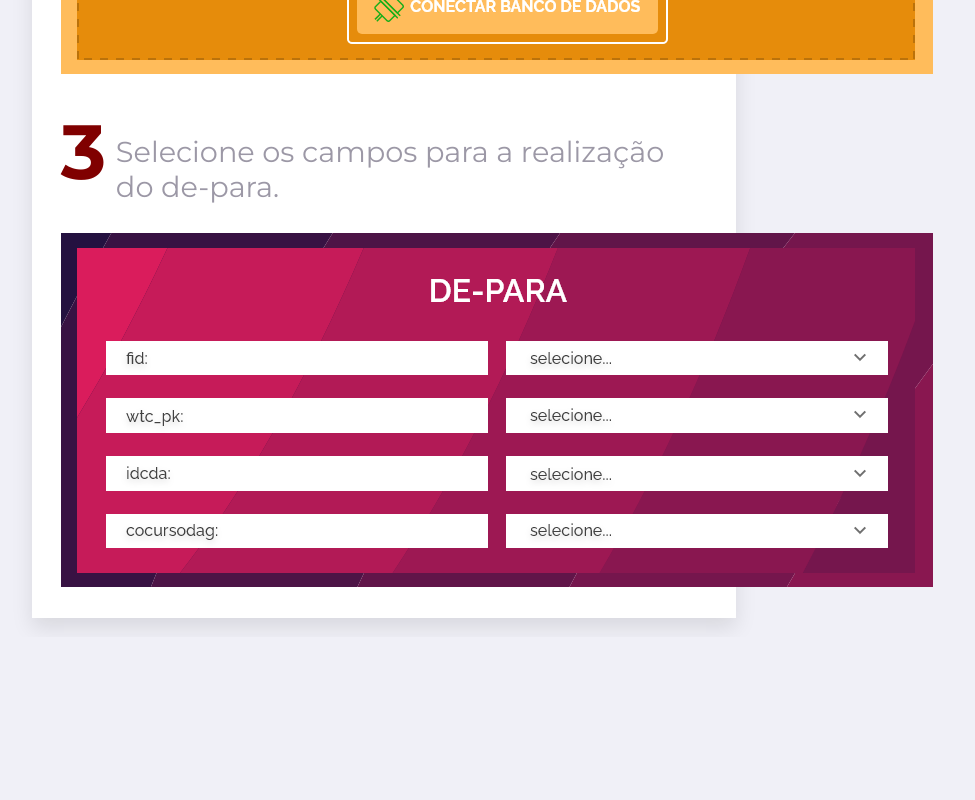
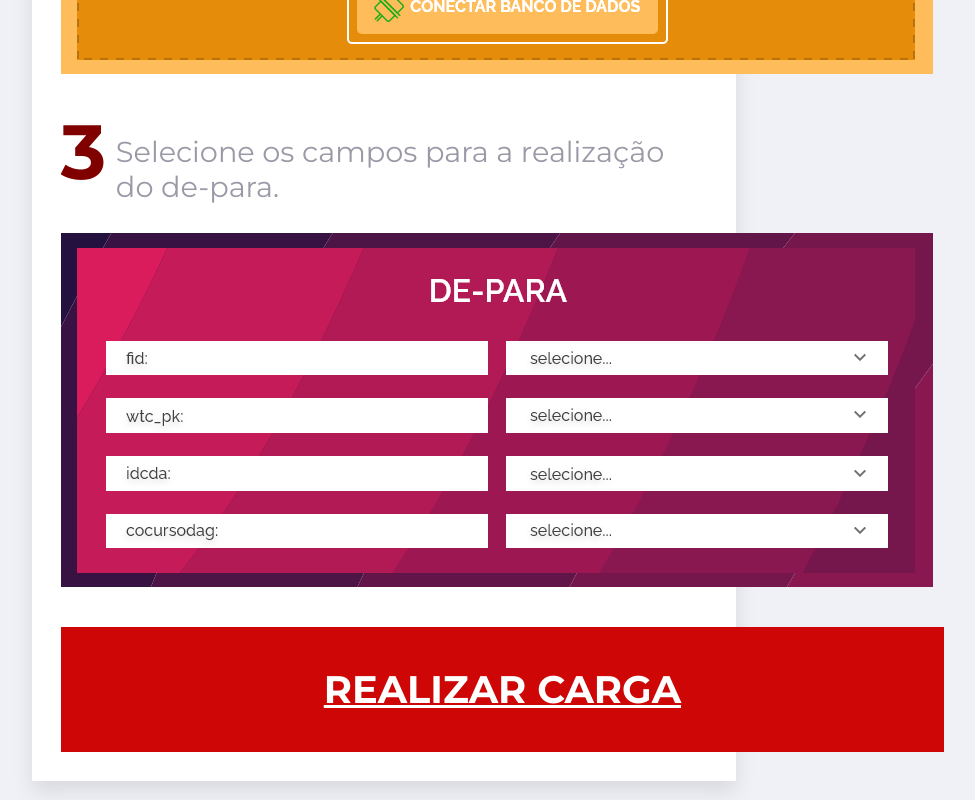
Before and after one commit to BureauTech/Mini-ETL-Shapefile-to-PostGis, a React (Create React App) app in the folder web/: page /shape in a window 1280 px wide. Shown: the part 1421-2221 px from the top of the page, without its empty margins (256-1231 px from the left). Before the commit the page ends 2058 px from the top, so only its background shows below. Built offline with nearby package versions, Linux system fonts and the light colour scheme.

Commit message:
submit button finished

```diff
--- a/web/src/pages/Home/index.js
+++ b/web/src/pages/Home/index.js
@@ -18,7 +18,7 @@ function Home() {
 
       <div className="main-container">
         <div className="shape-header">
-          <p>SHAPEFILE para POSTGREE</p>
+          <p>SHAPEFILE para POSTGIS</p>
           <span>Importe seus arquivos SHAPEFILE para seu banco de dados POSTGRESQL com segurança e confiabilidade.</span>
         </div>
 
@@ -29,7 +29,7 @@ function Home() {
         </div>
 
         <div className="post-header">
-          <p>POSTGREE para SHAPEFILE</p>
+          <p>POSTGIS para SHAPEFILE</p>
           <span>Gere arquivos SHAPEFILE do seu banco de dados POSTGRESQL com segurança e confiabilidade.</span>
         </div>
 
--- a/web/src/pages/Postgis/index.js
+++ b/web/src/pages/Postgis/index.js
@@ -1,4 +1,5 @@
 import React from "react";
+import {Link} from 'react-router-dom';
 
 //Components
 import Header from '../../components/Header';
@@ -19,7 +20,7 @@ function Post() {
       <div className="main-container">
         <div className="post-step1-header">
           <p>1</p>
-          <span> Carregue seus arquivos SHP para seu banco de dados POSTGRESQL com segurança.</span>
+          <span> Gere arquivos SHAPEFILE do seu banco de dados POSTGRESQL com segurança e confiabilidade.</span>
         </div>
 
         <div className="post-step1-button">
@@ -44,6 +45,10 @@ function Post() {
           <img src={postStep3} alt="Shape-Button"/>
         </div>
 
+        <Link to="/" className="post-send-button">
+          REALIZAR CARGA
+        </Link>
+
 
 
       </div>
--- a/web/src/pages/Postgis/styles.css
+++ b/web/src/pages/Postgis/styles.css
@@ -102,3 +102,22 @@
 .post-step3-button {
     display: block;
 }
+
+.post-send-button {
+    flex: 1;
+    display: flex;
+
+    margin: 4rem 0 0 0;
+
+    align-items: center;
+    justify-content: center;
+    text-align: center;
+
+    height: 125px;
+    width: 92rem;
+
+    background: #06a6ce;
+
+    font: 700 4.0rem Montserrat;
+    color: #fff;
+}
--- a/web/src/pages/Shape/index.js
+++ b/web/src/pages/Shape/index.js
@@ -1,4 +1,5 @@
 import React from "react";
+import {Link} from 'react-router-dom';
 
 //Components
 import Header from '../../components/Header';
@@ -44,7 +45,9 @@ function Shape() {
           <img src={shapeStep3} alt="Shape-Button"/>
         </div>
 
-
+        <Link to="/" className="shape-send-button">
+          REALIZAR CARGA
+        </Link>
 
       </div>
 
--- a/web/src/pages/Shape/styles.css
+++ b/web/src/pages/Shape/styles.css
@@ -102,3 +102,22 @@
 .shape-step3-button {
     display: block;
 }
+
+.shape-send-button {
+    flex: 1;
+    display: flex;
+
+    margin: 4rem 0 0 0;
+
+    align-items: center;
+    justify-content: center;
+    text-align: center;
+
+    height: 125px;
+    width: 92rem;
+
+    background: #ce0606;
+
+    font: 700 4.0rem Montserrat;
+    color: #fff;
+}
```
